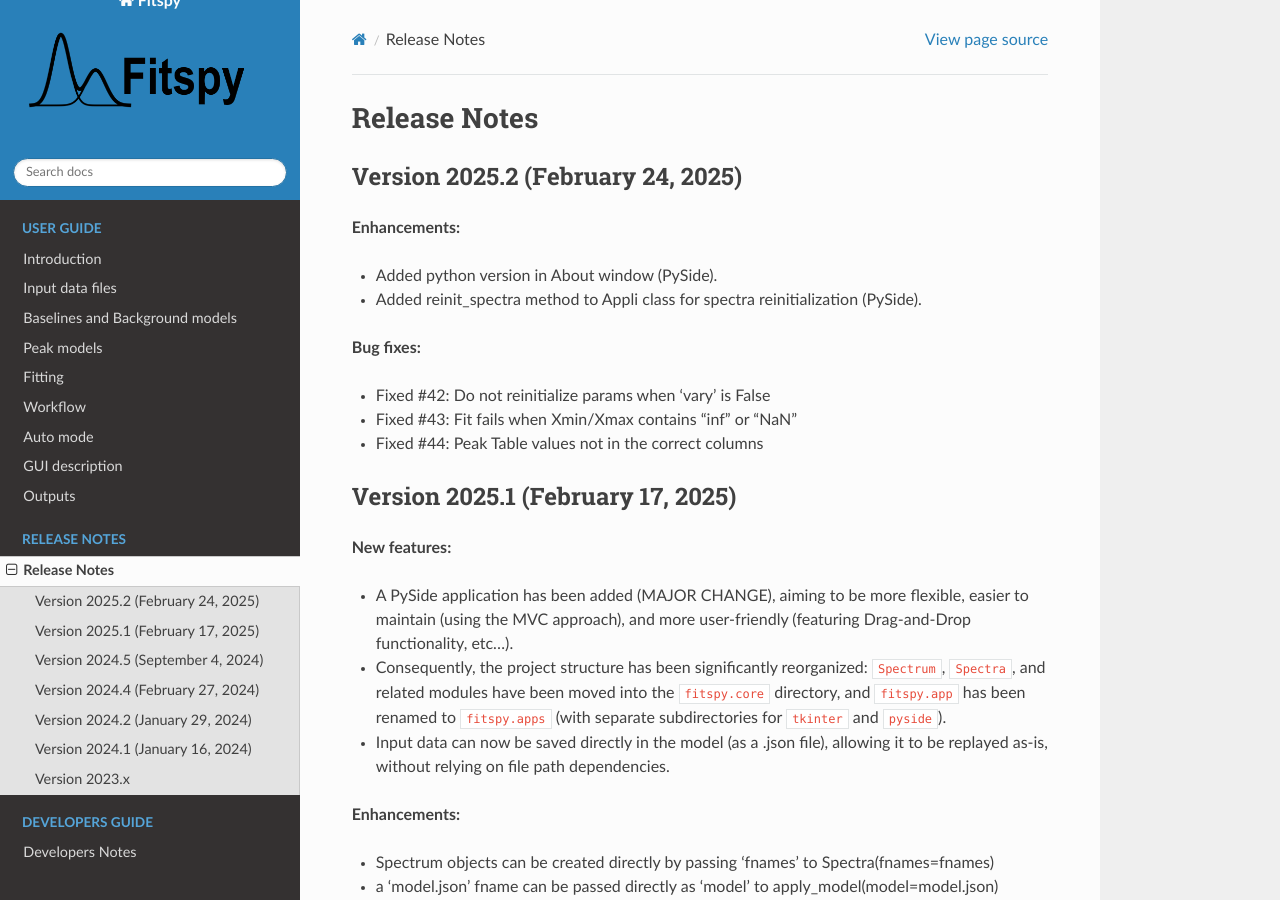
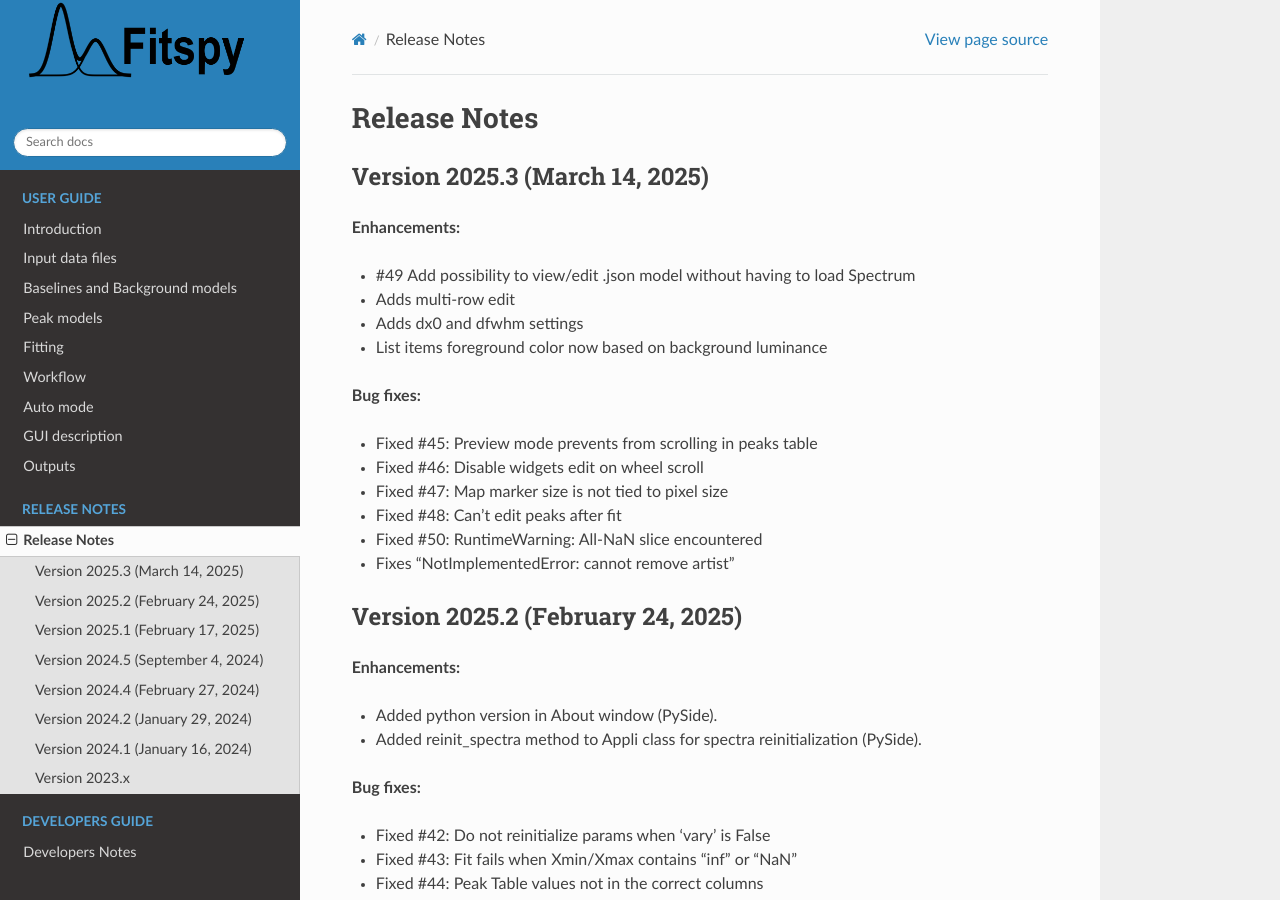
Before and after one commit to CEA-MetroCarac/fitspy, a Sphinx documentation site: the page built from doc/release_notes/release_notes.rst, in a window 1280 px wide and 900 px high. Built offline with Sphinx 7.4.7 and the Read the Docs theme 3.1.0, drawn with Linux system fonts in a browser that asks for light colours; pages that are not in the unit, such as notebooks, are missing from menus.

Commit message:
Update release_notes.rst

```diff
--- a/doc/release_notes/release_notes.rst
+++ b/doc/release_notes/release_notes.rst
@@ -1,5 +1,24 @@
 Release Notes
 =============
+
+Version 2025.3 (March 14, 2025)
+----------------------------------
+
+**Enhancements:**
+
+- #49 Add possibility to view/edit .json model without having to load Spectrum
+- Adds multi-row edit
+- Adds dx0 and dfwhm settings
+- List items foreground color now based on background luminance
+
+**Bug fixes:**
+
+- Fixed #45: Preview mode prevents from scrolling in peaks table
+- Fixed #46: Disable widgets edit on wheel scroll
+- Fixed #47: Map marker size is not tied to pixel size
+- Fixed #48: Can't edit peaks after fit
+- Fixed #50: RuntimeWarning: All-NaN slice encountered
+- Fixes "NotImplementedError: cannot remove artist"
 
 
 Version 2025.2 (February 24, 2025)
```
